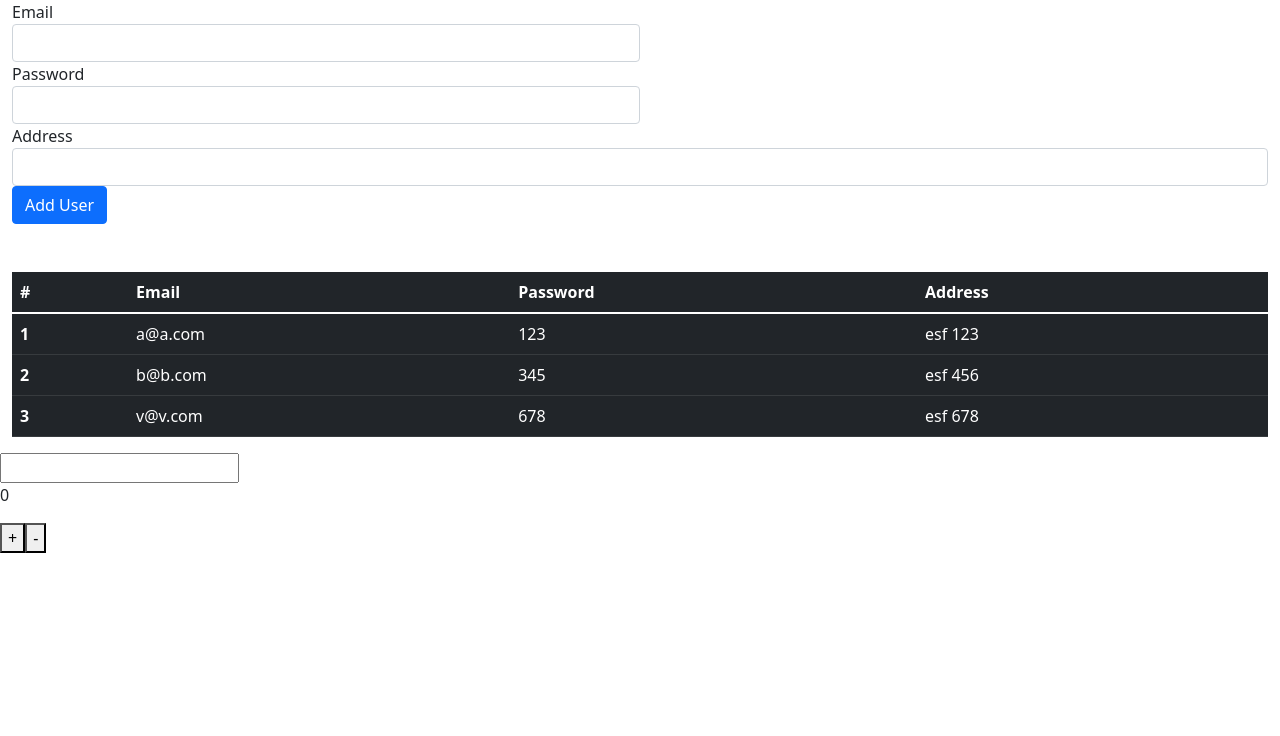
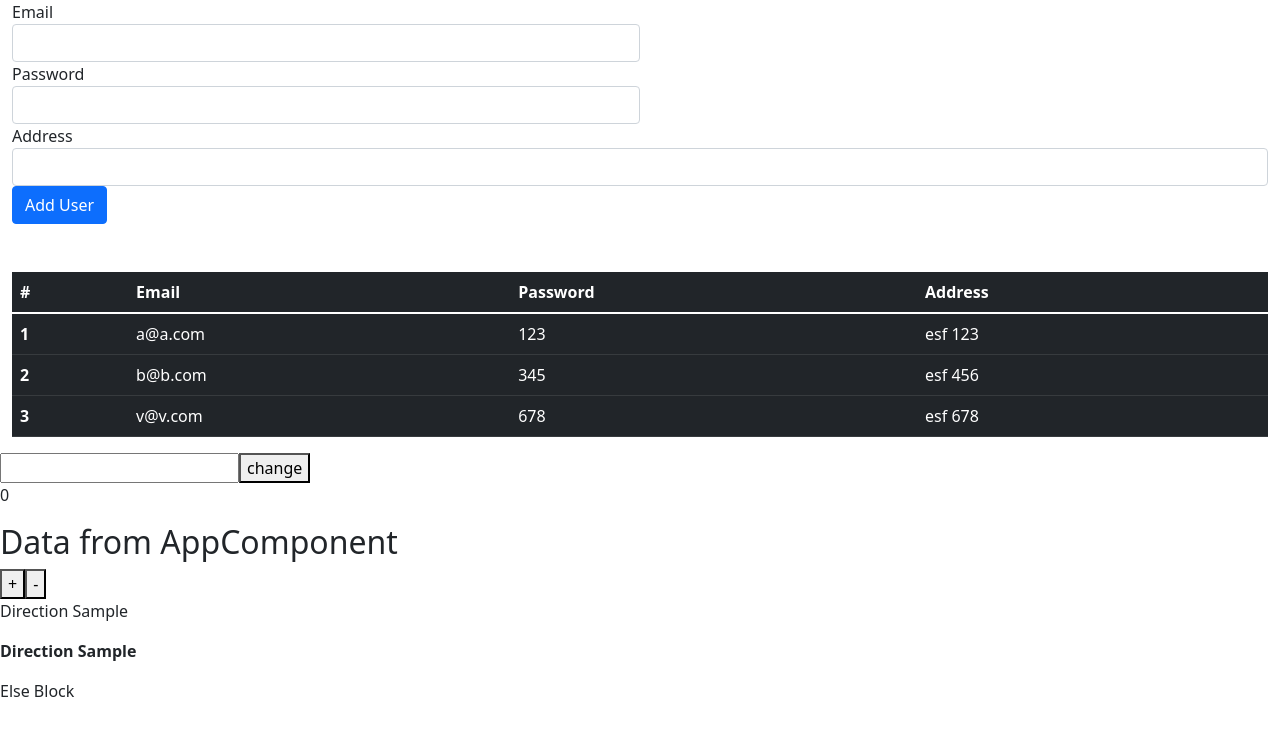
Before and after one commit to behrouznd/AngularSamplePractice, an Angular app: page / in a window 1280 px wide. Shown: the top 736 px of the page. Built offline with nearby package versions, Linux system fonts and the light colour scheme.

Commit message:
14001103

```diff
--- a/src/app/app.component.html
+++ b/src/app/app.component.html
@@ -8,6 +8,17 @@
   <app-star *ngFor="let rating of ratings" [rating]=rating (starClicked)="onStarClicked($event)"></app-star>
 </div>
 <app-decoupling></app-decoupling>
-<app-child1 #counter></app-child1>
+<app-child1 #counter><h2 #headercontent>Data from AppComponent</h2></app-child1>
 <button (click)="increamentMain()">+</button>
 <button (click)="decreamentMain()">-</button>
+<br />
+<p >Direction Sample</p>
+<p bold>Direction Sample</p>
+
+
+<p *ngIf="condition ; else unset">
+  Erste Block
+</p>
+<ng-template #unset>
+  <p>Else Block</p>
+</ng-template>
--- a/src/app/app.component.ts
+++ b/src/app/app.component.ts
@@ -10,6 +10,7 @@ export class AppComponent {
   title = 'FirstApp';
 
   ratings: number[] = [3.4, 5, 1.5, 2.2];
+  condition: boolean = false;
 
   public onStarClicked(rating: number) {
     console.log(`The rating ${rating} is clicked`);
--- a/src/app/app.module.ts
+++ b/src/app/app.module.ts
@@ -12,6 +12,7 @@ import { DecouplingComponent } from './decoupling/decoupling.component';
 import { AdduserComponent } from './adduser/adduser.component';
 import { UsertableComponent } from './usertable/usertable.component';
 import { Child1Component } from './child1/child1.component'
+import { BoldDirection } from './bold.directive';
 
 @NgModule({
   declarations: [
@@ -24,7 +25,8 @@ import { Child1Component } from './child1/child1.component'
     DecouplingComponent,
     AdduserComponent,
     UsertableComponent,
-    Child1Component
+    Child1Component,
+    BoldDirection
   ],
   imports: [
     BrowserModule,
--- /dev/null
+++ b/src/app/bold.directive.ts
@@ -0,0 +1,38 @@
+import { ElementRef , Directive, Renderer2, HostListener, HostBinding } from '@angular/core'
+
+@Directive({
+  selector: '[bold]'
+})
+
+export class BoldDirection {
+
+  //constructor(private elementRef: ElementRef, private render: Renderer2) {
+  //  this.render.setStyle(this.elementRef.nativeElement, "cursor", "pointer");
+  //  //this.render.setStyle(this.elementRef.nativeElement, "font-weight", "bold");
+  //  //this.elementRef.nativeElement.style.fontWeight = "bold";
+  //}
+
+  private fontweight = "bold";
+
+  @HostBinding("style.fontWeight") get getFontWeight(){
+    return this.fontweight;
+  }
+
+  @HostBinding("style.Cursor") get getCursor() {
+    return "pointer";
+  }
+
+  @HostListener("mouseenter") onMouseEnter() {
+    //this.SetFontWeight("bold");
+    this.fontweight = "bold";
+  }
+
+  @HostListener("mouseleave") onMouseLeave() {
+    //this.SetFontWeight("normal");
+    this.fontweight = "normal";
+  }
+
+  //private SetFontWeight(val: string) {
+  //  this.render.setStyle(this.elementRef.nativeElement, "font-weight", val);
+  //}
+}
--- a/src/app/child1/child1.component.html
+++ b/src/app/child1/child1.component.html
@@ -1,5 +1,7 @@
 <p #username>{{name}} </p>
 <p>{{username.textContent}}</p>
 <input type="text" [(ngModel)]="name" />
+<button (click)="change()" >change</button>
 <br/>
 <p>{{counter}}</p>
+<ng-content></ng-content>
--- a/src/app/child1/child1.component.ts
+++ b/src/app/child1/child1.component.ts
@@ -1,3 +1,4 @@
+import { ElementRef, ViewChild, ContentChild } from '@angular/core';
 import { Component, OnInit } from '@angular/core';
 
 @Component({
@@ -10,6 +11,20 @@ export class Child1Component implements OnInit {
   name: string = "";
   counter: number = 0;
 
+  @ViewChild("username", { static: false }) nameParagraph: ElementRef | undefined;
+  @ContentChild("headercontent", { static: false }) header: ElementRef | undefined;
+
+  change() {
+    if (this.nameParagraph !== undefined) {
+      console.log(this.nameParagraph.nativeElement.textContent);
+      this.nameParagraph.nativeElement.textContent = "Hello";
+    }
+
+    if (this.header !== undefined) {
+      this.header.nativeElement.textContent = "Header Changed !";
+    }
+  }
+
   increament() { this.counter++; }
   decreament() { this.counter--; }
 
```
